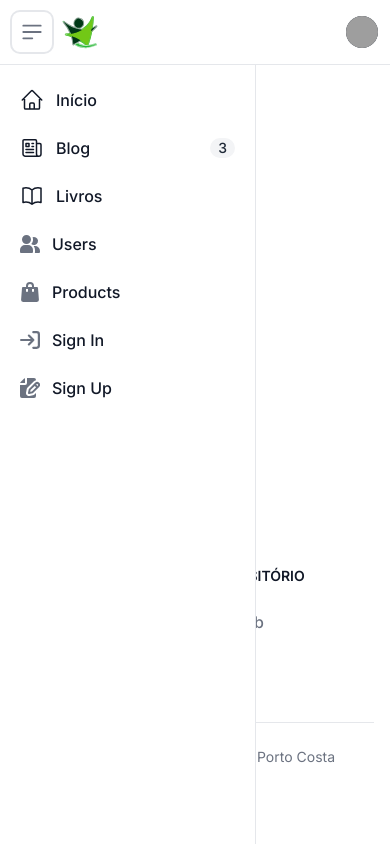
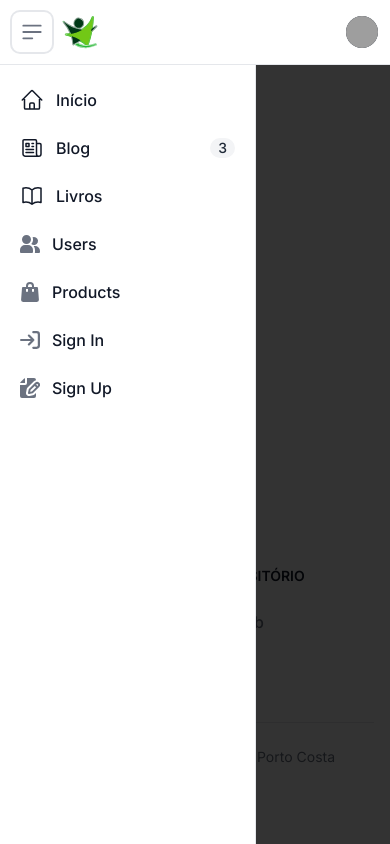
Before and after one commit to hi-bernardo/eparacati, a React (Vite) app: page / in a window 390 px wide. Both pictures are taken after a click on the button "Open sidebar". Built offline with nearby package versions, Linux system fonts and the light colour scheme; grey boxes are pictures that could not be loaded.

Commit message:
efeito de overlay ao abrir o menu

```diff
--- a/src/components/layout/Menu/index.jsx
+++ b/src/components/layout/Menu/index.jsx
@@ -1,3 +1,6 @@
+//Hooks
+import { useState } from "react";
+
 //Icons
 import {
    HiOutlineHome,
@@ -8,8 +11,14 @@ import {
 //Logo
 import Logo from "../../../assets/logos/LogoEP_V.svg";
 
+//Components
+import Overlay from "../Overlay";
+
 function Menu() {
+   const [menuOpened, setMenuOpened] = useState(false);
+
    const toggleMenu = () => {
+      setMenuOpened((current) => !current);
       document
          .getElementById("logo-sidebar")
          .classList.toggle("-translate-x-full");
@@ -47,7 +56,7 @@ function Menu() {
                            ></path>
                         </svg>
                      </button>
-                     <a href="https://flowbite.com" class="flex ml-2 md:mr-24">
+                     <a href="/" class="flex ml-2 md:mr-24">
                         <img
                            src={Logo}
                            class="h-10 mr-3"
@@ -251,6 +260,7 @@ function Menu() {
                </ul>
             </div>
          </aside>
+         {menuOpened && <Overlay customClass="z-20" />}
       </>
    );
 }
--- /dev/null
+++ b/src/components/layout/Overlay/index.jsx
@@ -0,0 +1,8 @@
+function Overlay({ customClass }) {
+   return (
+      <div
+         className={`w-screen h-screen fixed bg-black opacity-80 ${customClass}`}
+      ></div>
+   );
+}
+export default Overlay;
```
